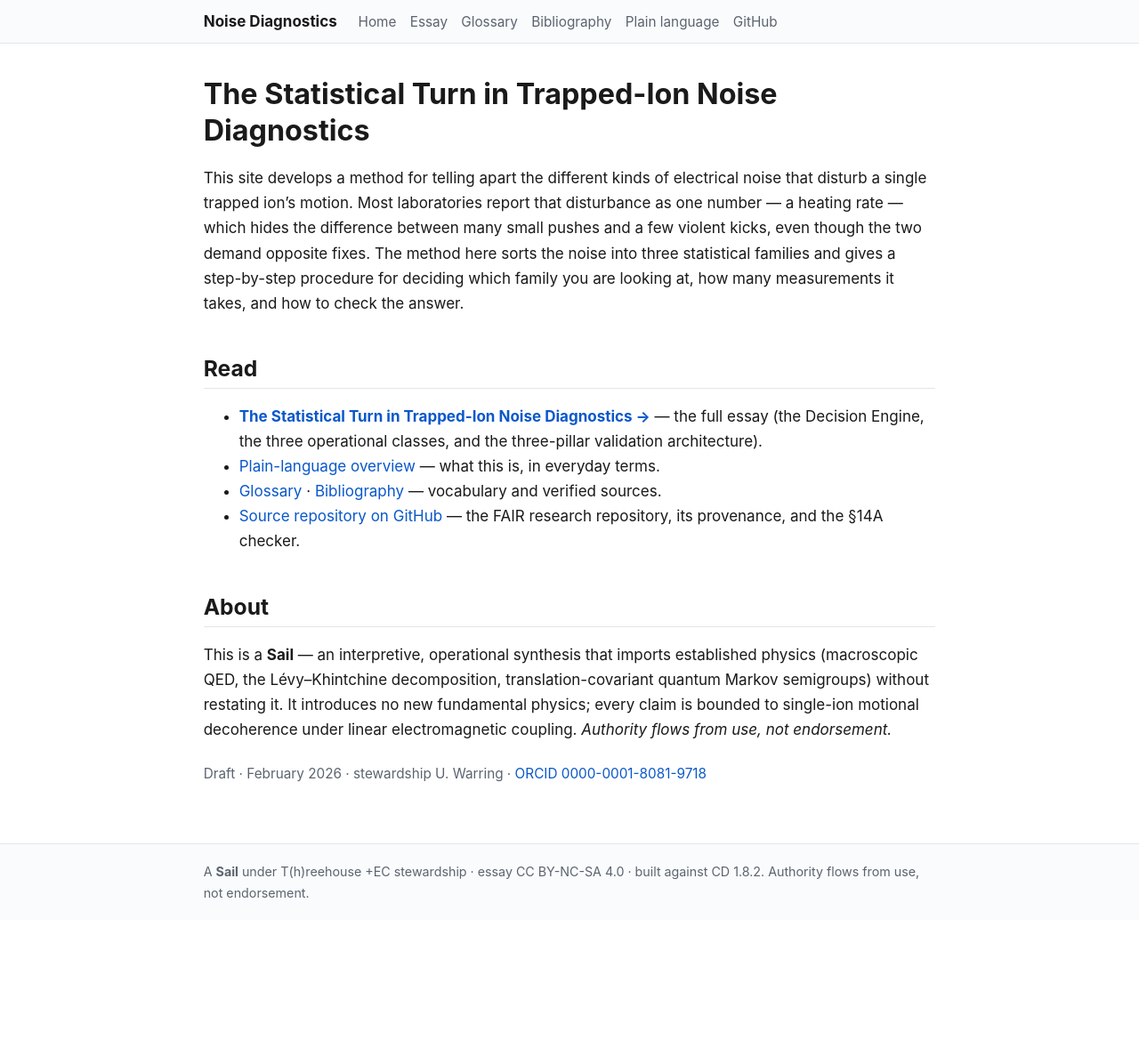
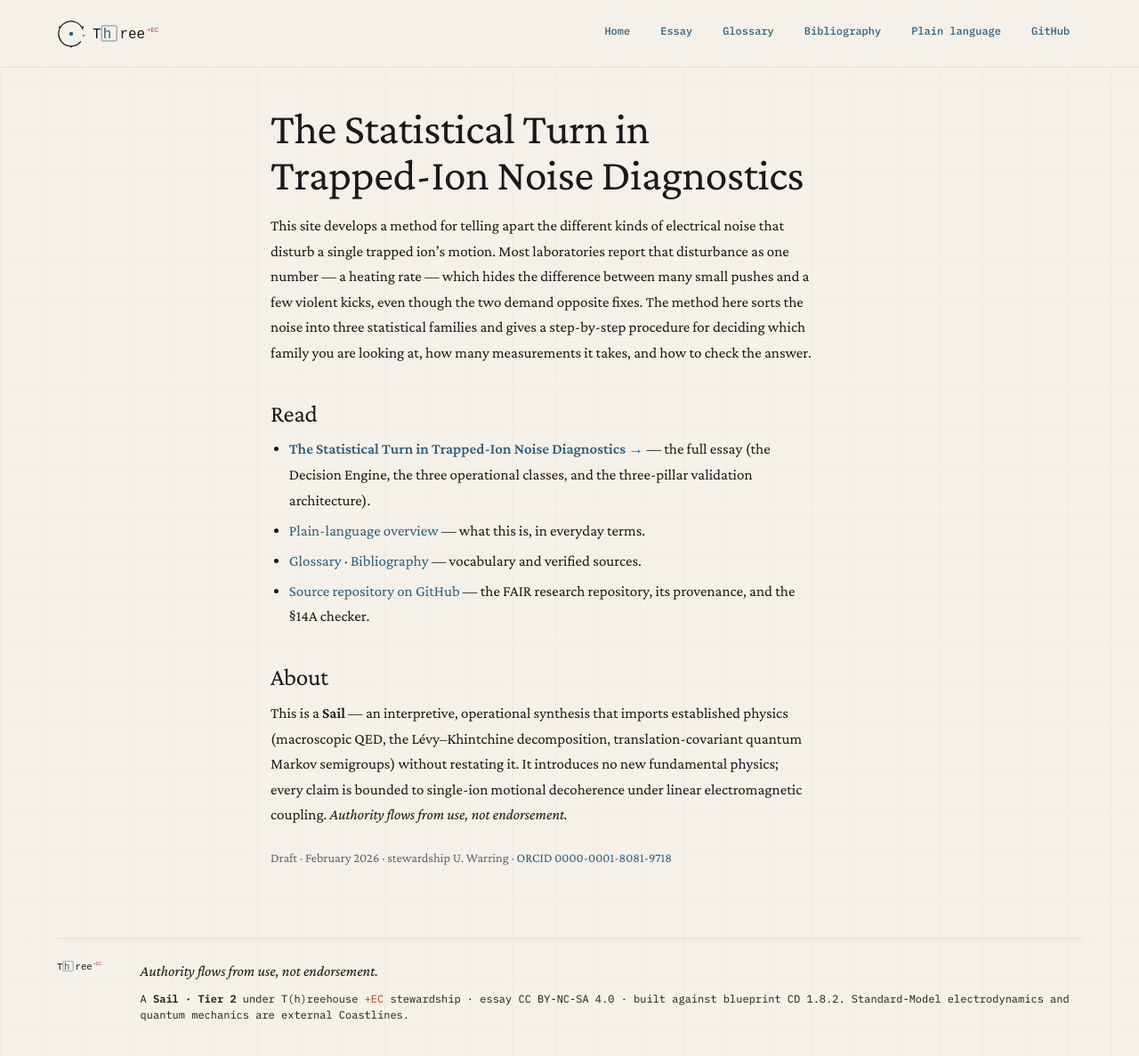
Before and after one commit to uwarring82/noise-diagnostics, a Jekyll site: the page built from index.md, in a window 1280 px wide and 1198 px high. Shown: the top 1187 px of the window at 89% size. Built offline with Jekyll 4.4.1, drawn with Linux system fonts in a browser that asks for light colours.

Commit message:
Pages: adopt T(h)reehouse +EC Corporate Design (CD 1.8.2 §5/§6) on the site
- link assets/tokens.css and use the CD palette/typography: Crimson Pro body on parchment
  with a faint grid, IBM Plex Mono labels/nav in --sea, --signal reserved for +EC/corrections.
- brand lockup (emblem-32 + wordmark-full) sticky header; wordmark colophon; emblem-16 favicon.
- CD table rules (mono headers, serif cells, horizontal separators only), sea callouts,
  1.5rem section rules, 38rem measure; WCAG-AA chrome (skip-link, focus rings, 44px targets).
- serve assets/ on Pages (exclude only SOURCE.md/LICENCE). MathJax retained. Checker exit 0.

Co-Authored-By: Claude Opus 4.8 (1M context) <noreply@anthropic.com>

```diff
--- a/_config.yml
+++ b/_config.yml
@@ -16,7 +16,8 @@ kramdown:
 # assets, provenance, untracked sources, logbook, licences) is excluded.
 exclude:
   - tools/
-  - assets/
+  - assets/SOURCE.md      # serve assets/ (tokens.css, emblem, wordmark) but not its provenance/licence
+  - assets/LICENCE
   - docs/
   - archive/
   - logbook/
--- a/_layouts/default.html
+++ b/_layouts/default.html
@@ -5,82 +5,183 @@
   <meta name="viewport" content="width=device-width, initial-scale=1">
   <title>{% if page.title %}{{ page.title }} · {% endif %}{{ site.title }}</title>
   {% if page.description %}<meta name="description" content="{{ page.description }}">{% endif %}
+  <link rel="icon" type="image/svg+xml" href="{{ '/assets/emblem-16.svg' | relative_url }}">
+  <link rel="preconnect" href="https://fonts.googleapis.com">
+  <link rel="preconnect" href="https://fonts.gstatic.com" crossorigin>
   <link rel="preconnect" href="https://cdnjs.cloudflare.com">
+  <!-- T(h)reehouse +EC design tokens (Model B copy, CD 1.8.2 §5/§6) -->
+  <link rel="stylesheet" href="{{ '/assets/tokens.css' | relative_url }}">
   <style>
-    :root{ --ink:#1a1a1a; --muted:#5b6470; --line:#e2e6ea; --accent:#0b6; --bg:#fff; --code:#f5f7f9; --link:#0a58ca; }
-    *{box-sizing:border-box}
-    html{font-size:17px}
-    body{margin:0;color:var(--ink);background:var(--bg);
-      font-family:-apple-system,BlinkMacSystemFont,"Segoe UI",Roboto,"Helvetica Neue",Arial,sans-serif;
-      line-height:1.65;-webkit-font-smoothing:antialiased}
-    a{color:var(--link);text-decoration:none}
-    a:hover{text-decoration:underline}
-    .site-header{border-bottom:1px solid var(--line);background:#fafbfc;position:sticky;top:0;z-index:10}
-    .bar{max-width:860px;margin:0 auto;padding:.6rem 1.1rem;display:flex;flex-wrap:wrap;gap:.4rem 1rem;align-items:baseline}
-    .brand{font-weight:700;color:var(--ink);margin-right:.4rem}
-    .site-header nav{display:flex;flex-wrap:wrap;gap:.1rem .9rem;font-size:.9rem}
-    .site-header nav a{color:var(--muted)}
-    main.content{max-width:860px;margin:0 auto;padding:1.6rem 1.1rem 3rem}
-    h1,h2,h3,h4{line-height:1.25;margin:1.8em 0 .6em;font-weight:650}
-    h1{font-size:1.9rem;margin-top:.3em}
-    h2{font-size:1.45rem;border-bottom:1px solid var(--line);padding-bottom:.25em}
-    h3{font-size:1.2rem}
-    h4{font-size:1.02rem;color:var(--muted)}
-    p,li{overflow-wrap:break-word}
-    hr{border:0;border-top:1px solid var(--line);margin:2em 0}
-    blockquote{margin:1.2em 0;padding:.2em 1.1em;border-left:3px solid var(--line);color:#39424d}
-    code{background:var(--code);padding:.12em .35em;border-radius:4px;font-size:.9em;
-      font-family:ui-monospace,SFMono-Regular,Menlo,Consolas,monospace}
-    pre{background:var(--code);padding:1em 1.1em;border-radius:8px;overflow-x:auto;line-height:1.45}
-    pre code{background:none;padding:0;font-size:.86em}
-    .table-wrap, .content > table{display:block;overflow-x:auto}
-    table{border-collapse:collapse;width:100%;margin:1.3em 0;font-size:.92rem}
-    th,td{border:1px solid var(--line);padding:.5em .7em;text-align:left;vertical-align:top}
-    th{background:#f4f6f8;font-weight:650}
-    tr:nth-child(even) td{background:#fcfdfe}
-    .callout{margin:1.3em 0;padding:.8em 1.1em;border-radius:8px;border:1px solid var(--line);
-      border-left-width:4px;background:#f7fbfd}
-    .callout-info{border-left-color:#2b8acb;background:#f2f8fd}
-    .callout-warning{border-left-color:#e0a800;background:#fffbf0}
-    .callout-danger{border-left-color:#d6455d;background:#fdf3f5}
-    .callout > :first-child{margin-top:0}.callout > :last-child{margin-bottom:0}
-    mjx-container{overflow-x:auto;overflow-y:hidden;max-width:100%}
-    mjx-container[display="true"]{margin:.9em 0}
-    .site-footer{border-top:1px solid var(--line);background:#fafbfc;color:var(--muted);font-size:.84rem}
-    .site-footer .bar{display:block;padding:1.1rem 1.1rem}
+    /* ---- Foundation (CD §5 palette · §6 typography · §7 spacing) ---- */
+    :root { color-scheme: light; }
+    * { box-sizing: border-box; }
+    html, body { margin: 0; min-height: 100%; background: var(--parchment); color: var(--ink); }
+    body {
+      font-family: var(--font-serif);
+      font-size: 17px; line-height: 1.68;
+      background-image:
+        linear-gradient(to right, rgba(224,219,210,0.22) 1px, transparent 1px),
+        linear-gradient(to bottom, rgba(224,219,210,0.22) 1px, transparent 1px);
+      background-size: 3rem 3rem;
+    }
+    @media (max-width: 640px) { body { font-size: 16px; } }
+    :focus-visible { outline: var(--focus-ring); outline-offset: var(--focus-offset); }
+    @media (prefers-reduced-motion: no-preference) { html { scroll-behavior: smooth; } }
+    @media (prefers-reduced-motion: reduce) {
+      *, *::before, *::after { animation-duration: .01ms !important; transition-duration: .01ms !important; scroll-behavior: auto !important; }
+    }
+    .skip-link {
+      position: absolute; top: -100%; left: 0; padding: .75rem 1.5rem;
+      background: var(--ink); color: var(--parchment);
+      font-family: var(--font-mono); font-size: .75rem; z-index: 1000; text-decoration: none;
+    }
+    .skip-link:focus { top: 0; }
+    .ec { color: var(--signal); }            /* K1: +EC / correction red only */
+
+    /* ---- Header lockup + nav (CD §8 lockup · T2 mono nav · §12A targets) ---- */
+    .site-header {
+      position: sticky; top: 0; z-index: 20;
+      backdrop-filter: blur(10px); background: rgba(245,240,232,0.9);
+      border-bottom: 1px solid var(--grid);
+    }
+    .site-header__inner {
+      width: min(calc(100% - 3rem), 72rem); margin: 0 auto;
+      display: flex; flex-wrap: wrap; gap: .6rem 1rem; align-items: center; justify-content: space-between;
+      padding: .8rem 0;
+    }
+    .brand-lockup { display: inline-flex; align-items: center; gap: .5rem; min-height: 44px; text-decoration: none; color: inherit; }
+    .brand-lockup img:first-child { width: 32px; height: 32px; flex: none; }   /* L3: Level-1 emblem 32px */
+    .brand-lockup img:last-child  { width: 7.05rem; height: auto; flex: none; } /* §7: wordmark 7.05rem */
+    .site-nav ul { display: flex; flex-wrap: wrap; gap: .25rem .4rem; list-style: none; margin: 0; padding: 0; }
+    .site-nav a {
+      display: inline-flex; align-items: center; min-height: var(--min-target);
+      padding: .45rem .8rem; font-family: var(--font-mono); font-weight: 500; font-size: .75rem; line-height: 1.3;
+      color: var(--sea); text-decoration: none; border: 1px solid transparent;       /* K2/K8: sea links */
+    }
+    .site-nav a:hover, .site-nav a:focus-visible { border-color: var(--grid); background: rgba(250,248,244,0.88); }
+
+    /* ---- Content column (CD §7 measure) ---- */
+    main { display: block; }
+    .content {
+      width: min(calc(100% - 3rem), 42rem); margin: 0 auto;
+      padding: 2.5rem 0 1rem;
+    }
+    .content > * { max-width: var(--measure); }   /* §6/A29: ~38rem reading measure */
+    .content > .table-scroll, .content > pre,
+    .content > table, .content > mjx-container { max-width: 100%; } /* wide blocks may breathe */
+
+    /* ---- Headings (T1 serif · T3 weights · CD §6 scale) ---- */
+    h1, h2, h3, h4 { font-family: var(--font-serif); font-weight: 400; line-height: 1.12; letter-spacing: -.01em; color: var(--ink); }
+    h1 { font-size: clamp(2.1rem, 5.5vw, 3.1rem); line-height: 1.04; margin: .2rem 0 1.1rem; }
+    h2 { font-size: 1.7rem; margin: 2.4rem 0 .7rem; }
+    h3 { font-size: 1.3rem; margin: 2rem 0 .5rem; }
+    h4 { font-size: 1.08rem; font-weight: 600; margin: 1.5rem 0 .4rem; }
+    h1 + p, h2 + p, h3 + p { margin-top: .3rem; }
+
+    /* ---- Body (T1 Crimson Pro · §6 scale) ---- */
+    p, li { margin: 0 0 .85rem; }
+    ul, ol { margin: 0 0 .85rem; padding-left: 1.3rem; }
+    li { margin-bottom: .35rem; }
+    strong { font-weight: 600; }
+    em { font-style: italic; }
+    a { color: var(--sea); text-decoration: none; }                 /* K2 */
+    a:hover, a:focus-visible { text-decoration: underline; }
+
+    /* ---- Section rule (CD §7: 1.5rem × 1px grid) — the essay's *** breaks ---- */
+    hr { width: 1.5rem; height: 1px; border: 0; background: var(--grid); margin: 2.2rem 0 1.6rem; }
+
+    /* ---- Blockquotes + callouts (CD research-callout: sea left edge) ---- */
+    blockquote, .callout {
+      margin: 1.3rem 0; padding: 1rem 1.2rem; background: var(--warm-white);
+      border: 1px solid var(--grid); border-left: 3px solid var(--sea);
+    }
+    blockquote > :first-child, .callout > :first-child { margin-top: 0; }
+    blockquote > :last-child, .callout > :last-child { margin-bottom: 0; }
+    .callout-warning { border-left-color: var(--signal); }   /* K1: correction lens */
+
+    /* ---- Code (T2/T5 mono; never for body) ---- */
+    code { font-family: var(--font-mono); font-size: .82em; background: var(--warm-white); border: 1px solid var(--grid); border-radius: 2px; padding: .05em .3em; }
+    pre { font-family: var(--font-mono); font-size: .8rem; line-height: 1.5; background: var(--warm-white); border: 1px solid var(--grid); padding: 1rem 1.1rem; overflow-x: auto; }
+    pre code { background: none; border: 0; padding: 0; font-size: 1em; }
+
+    /* ---- Tables (CD §6 rules: open edges, mono headers, serif cells, HORIZONTAL separators only) ---- */
+    .content table, .content > table { display: block; overflow-x: auto; width: 100%; }
+    table { border-collapse: collapse; border-spacing: 0; font-variant-numeric: tabular-nums; margin: 1.3rem 0; }
+    thead th {
+      font-family: var(--font-mono); font-weight: 500; font-size: .75rem; line-height: 1.3; color: var(--ink);
+      text-align: left; padding: .55rem .75rem; border-bottom: 1px solid var(--stone); vertical-align: bottom;
+    }
+    tbody td {
+      font-family: var(--font-serif); font-size: .85rem; line-height: 1.5; color: var(--ink);
+      padding: .55rem .75rem; border-bottom: 1px solid var(--grid); vertical-align: top;
+    }
+    @media (hover: hover) { tbody tr:hover { background: var(--warm-white); } }
+
+    /* ---- Math (overflow-safe) ---- */
+    mjx-container { overflow-x: auto; overflow-y: hidden; max-width: 100%; }
+    mjx-container[display="true"] { margin: .9rem 0; }
+
+    /* ---- Colophon (CD §footer · K9 ink full opacity) ---- */
+    .colophon {
+      width: min(calc(100% - 3rem), 72rem); margin: 3rem auto 0; padding: 1.4rem 0 3rem;
+      border-top: 1px solid var(--grid);
+      display: grid; grid-template-columns: auto 1fr; gap: 1.1rem; align-items: start;
+    }
+    .colophon img { width: 4.75rem; height: auto; }
+    .colophon p { margin: 0; color: var(--ink); }
+    .colophon .maxim { font-style: italic; margin-bottom: .5rem; }
+    .colophon .meta { font-family: var(--font-mono); font-size: .75rem; line-height: 1.5; }
+    @media (max-width: 640px) {
+      .site-header__inner, .content, .colophon { width: min(calc(100% - 2.5rem), 72rem); }
+      .colophon { grid-template-columns: 1fr; }
+    }
   </style>
   <script type="text/x-mathjax-config">
     MathJax.Hub.Config({
       jax: ["input/TeX","output/CommonHTML"],
       tex2jax: { inlineMath: [["\\(","\\)"]], displayMath: [["\\[","\\]"]], processEnvironments: true, processEscapes: true, skipTags: ["script","noscript","style","textarea","pre","code"] },
       TeX: { extensions: ["AMSmath.js","AMSsymbols.js","noErrors.js","noUndefined.js"] },
-      "CommonHTML": { linebreaks: { automatic: true } }
+      "CommonHTML": { linebreaks: { automatic: true }, scale: 96 }
     });
   </script>
   <script async src="https://cdnjs.cloudflare.com/ajax/libs/mathjax/2.7.7/MathJax.js?config=TeX-AMS_CHTML"></script>
 </head>
 <body>
+  <a href="#content" class="skip-link">Skip to content</a>
   <header class="site-header">
-    <div class="bar">
-      <a class="brand" href="{{ '/' | relative_url }}">Noise Diagnostics</a>
-      <nav>
-        <a href="{{ '/' | relative_url }}">Home</a>
-        <a href="{{ '/essays/the-statistical-turn-in-trapped-ion-noise-diagnostics.html' | relative_url }}">Essay</a>
-        <a href="{{ '/GLOSSARY.html' | relative_url }}">Glossary</a>
-        <a href="{{ '/BIBLIOGRAPHY.html' | relative_url }}">Bibliography</a>
-        <a href="{{ '/OUTREACH.html' | relative_url }}">Plain language</a>
-        <a href="https://github.com/uwarring82/noise-diagnostics">GitHub</a>
+    <div class="site-header__inner">
+      <a class="brand-lockup" href="{{ '/' | relative_url }}" aria-label="Noise Diagnostics — home">
+        <img src="{{ '/assets/emblem-32.svg' | relative_url }}" alt="T(h)reehouse +EC emblem">
+        <img src="{{ '/assets/wordmark-full.svg' | relative_url }}" alt="T[h]ree +EC wordmark">
+      </a>
+      <nav class="site-nav" aria-label="Primary">
+        <ul>
+          <li><a href="{{ '/' | relative_url }}">Home</a></li>
+          <li><a href="{{ '/essays/the-statistical-turn-in-trapped-ion-noise-diagnostics.html' | relative_url }}">Essay</a></li>
+          <li><a href="{{ '/GLOSSARY.html' | relative_url }}">Glossary</a></li>
+          <li><a href="{{ '/BIBLIOGRAPHY.html' | relative_url }}">Bibliography</a></li>
+          <li><a href="{{ '/OUTREACH.html' | relative_url }}">Plain language</a></li>
+          <li><a href="https://github.com/uwarring82/noise-diagnostics">GitHub</a></li>
+        </ul>
       </nav>
     </div>
   </header>
-  <main class="content">
-    {{ content }}
+
+  <main id="content">
+    <article class="content">
+      {{ content }}
+    </article>
+    <footer class="colophon">
+      <img src="{{ '/assets/wordmark-full.svg' | relative_url }}" alt="T[h]ree +EC wordmark">
+      <div>
+        <p class="maxim">Authority flows from use, not endorsement.</p>
+        <p class="meta">
+          A <strong>Sail · Tier 2</strong> under T(h)reehouse <span class="ec">+EC</span> stewardship ·
+          essay CC BY-NC-SA 4.0 · built against blueprint CD 1.8.2. Standard-Model electrodynamics and
+          quantum mechanics are external Coastlines.
+        </p>
+      </div>
+    </footer>
   </main>
-  <footer class="site-footer">
-    <div class="bar">
-      A <strong>Sail</strong> under T(h)reehouse +EC stewardship · essay CC BY-NC-SA 4.0 ·
-      built against CD 1.8.2. Authority flows from use, not endorsement.
-    </div>
-  </footer>
 </body>
 </html>
```
